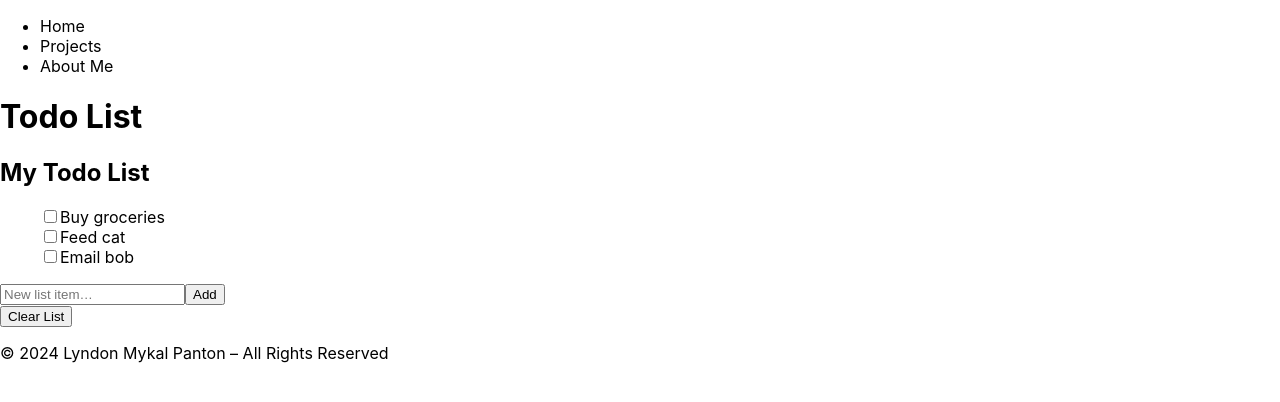
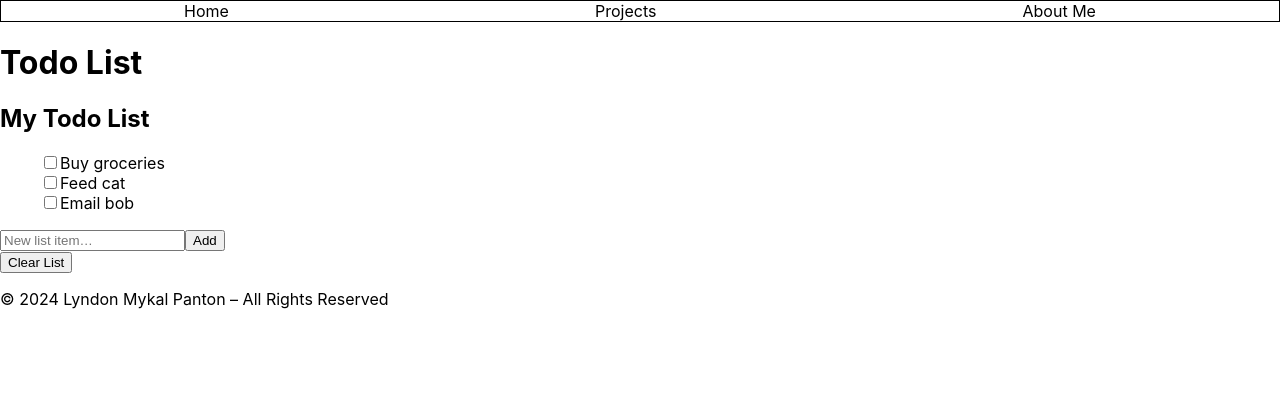
Before and after one commit to lyndonpanton/todo-list, a React (Create React App) app in the folder web-react/: page / in a window 1280 px wide. Shown: the top 402 px of the page. Built offline with nearby package versions, Linux system fonts and the light colour scheme.

Commit message:
Positioned header navigation items

```diff
--- a/web-react/src/App.css
+++ b/web-react/src/App.css
@@ -39,10 +39,22 @@
     }
 }
 
+/* Default resets */
+
+body, html {
+    margin: 0;
+    padding: 0;
+}
+
 /* Custom */
 
 .App {
     text-align: initial;
+}
+
+.nav-main-item {
+    list-style-type: none;
+    text-align: center
 }
 
 .todo-list-item {
@@ -52,3 +64,13 @@
 .todo-list-item-complete {
     text-decoration: line-through;
 }
+
+#nav-main {
+    display: flex;
+    flex-direction: row;
+    justify-content: space-around;
+
+    border: 1px solid black;
+    margin: 0;
+    padding: 0;
+}
--- a/web-react/src/Header.js
+++ b/web-react/src/Header.js
@@ -13,10 +13,10 @@ function Header() {
 function Navigation() {
     return (
         <nav>
-            <ul>
-                <li>Home</li>
-                <li>Projects</li>
-                <li>About Me</li>
+            <ul id={"nav-main"}>
+                <li className={"nav-main-item"}>Home</li>
+                <li className={"nav-main-item"}>Projects</li>
+                <li className={"nav-main-item"}>About Me</li>
             </ul>
         </nav>
     )
--- a/web-react/src/Main.js
+++ b/web-react/src/Main.js
@@ -22,13 +22,13 @@ const todos = [
 
 /* Component functions */
 
-function Add({ setTodoList }) {
+function Add({ addTodo }) {
     const [name, setName] = useState("");
 
     function handleAdd() {
         let newKey = todos[todos.length - 1].key + 1;
         todos.push({ key: newKey, task: name, complete: false });
-        setTodoList(todos);
+        addTodo(todos);
         setName("");
         console.log(todos);
     }
@@ -50,7 +50,7 @@ function Add({ setTodoList }) {
     )
 }
 
-function Clear() {
+function Clear({ clearTodo }) {
     return (
         <section>
             <button onClick={clearTodoList}>Clear List</button>
@@ -58,12 +58,12 @@ function Clear() {
     )
 }
 
-function Edit({ setTodoList }) {
+function Edit({ stateChanger }) {
     return (
-        <div>
-            <Add setTodoList={ setTodoList } />
-            <Clear setTodoList={ setTodoList } />
-        </div>
+        <form onSubmit={preventDefaultRefresh}>
+            <Add addTodo={ stateChanger } />
+            <Clear clearTodo={ stateChanger } />
+        </form>
     );
 }
 
@@ -86,6 +86,7 @@ function TodoList() {
                     todoList.map((item) => {
                         return (
                             <TodoItem
+                                className={"nav-item"}
                                 key={item.key}
                                 task={item.task}
                             />
@@ -93,7 +94,7 @@ function TodoList() {
                     })
                 }
             </ul>
-            <Edit setTodoList={setTodoList} />
+            <Edit stateChanger={setTodoList} />
         </article>
     );
 }
@@ -128,6 +129,10 @@ function clearTodoList() {
     console.log("Todo list cleared…");
 }
 
+function preventDefaultRefresh(e) {
+    e.preventDefault();
+}
+
 /* Exports */
 
 export default Main;
```
Lines whose indentation alone changed are shown as unchanged.
